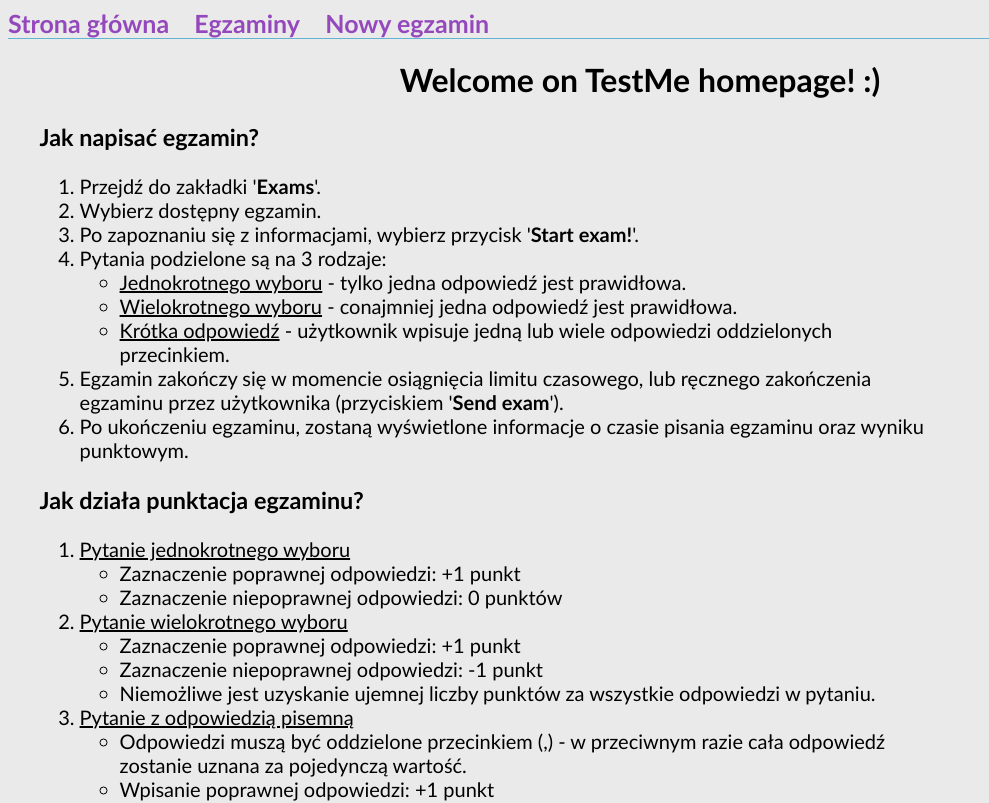
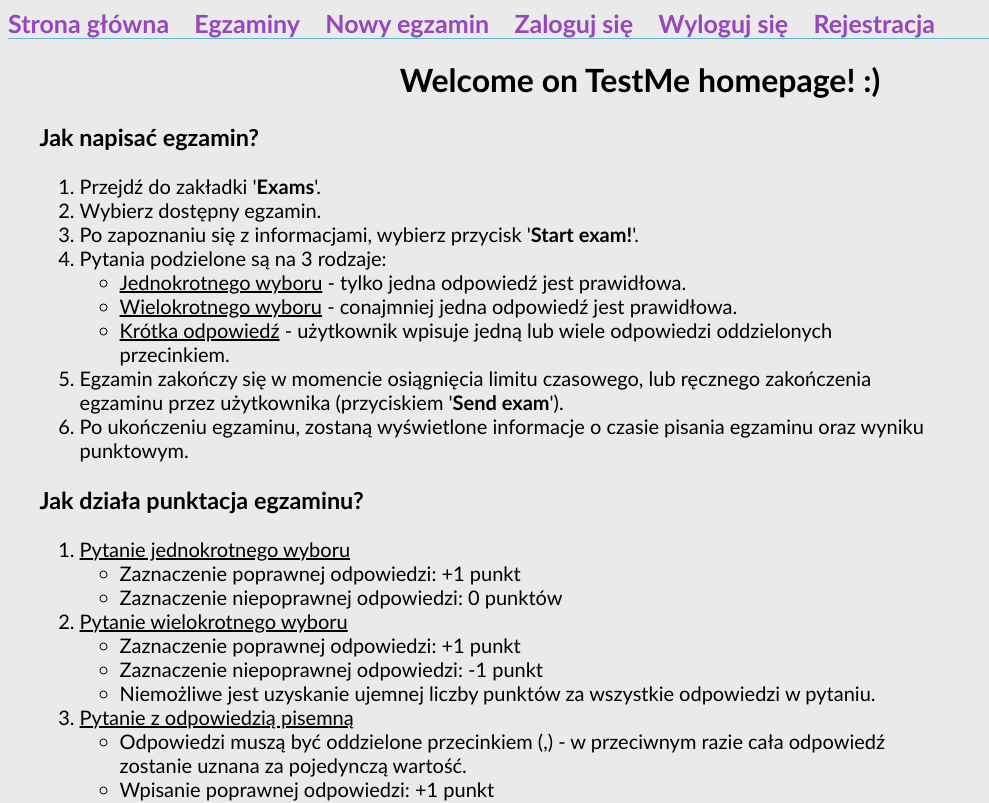
Before and after one commit to DArchala/testMe, an Angular app in the folder app-angular/: page /home in a window 1280 px wide. Shown: the top 803 px of the page, without its empty margins (0-989 px from the left). Built offline with nearby package versions, Linux system fonts and the light colour scheme.

Commit message:
Add routing and header elements

```diff
--- a/app-angular/src/app/app-routing.module.ts
+++ b/app-angular/src/app/app-routing.module.ts
@@ -6,10 +6,16 @@ import {ExamsComponent} from "./pages/exams/exams.component";
 import {ExamComponent} from "./pages/exam/exam.component";
 import {NewExamComponent} from "./pages/new-exam/new-exam.component";
 import {EditExamComponent} from "./pages/edit-exam/edit-exam.component";
+import {LoginComponent} from "./pages/login/login.component";
+import {RegisterComponent} from "./pages/register/register.component";
+import {LogoutComponent} from "./pages/logout/logout.component";
 
 const routes: Routes = [
   {path: '', redirectTo: '/home', pathMatch: 'full'},
   {path: 'home', component: HomeComponent},
+  {path: 'login', component: LoginComponent},
+  {path: 'register', component: RegisterComponent},
+  {path: 'logout', component: LogoutComponent},
   {path: 'exams', component: ExamsComponent},
   {path: 'exams/exam/:id', component: ExamComponent},
   {path: 'exams/edit/:id', component: EditExamComponent},
--- a/app-angular/src/app/app.component.html
+++ b/app-angular/src/app/app.component.html
@@ -2,5 +2,8 @@
   <a routerLink="/home">Strona główna</a>
   <a routerLink="/exams">Egzaminy</a>
   <a routerLink="/new-exam">Nowy egzamin</a>
+  <a routerLink="/login">Zaloguj się</a>
+  <a routerLink="/logout">Wyloguj się</a>
+  <a routerLink="/registergit ad">Rejestracja</a>
 </div>
 <router-outlet></router-outlet>
```
Also changed, not shown: app-angular/src/app/app.module.ts (+7 -1 lines).
